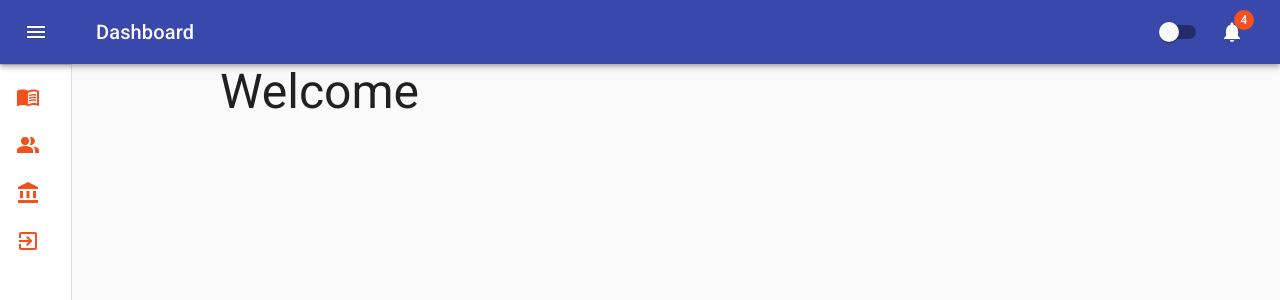
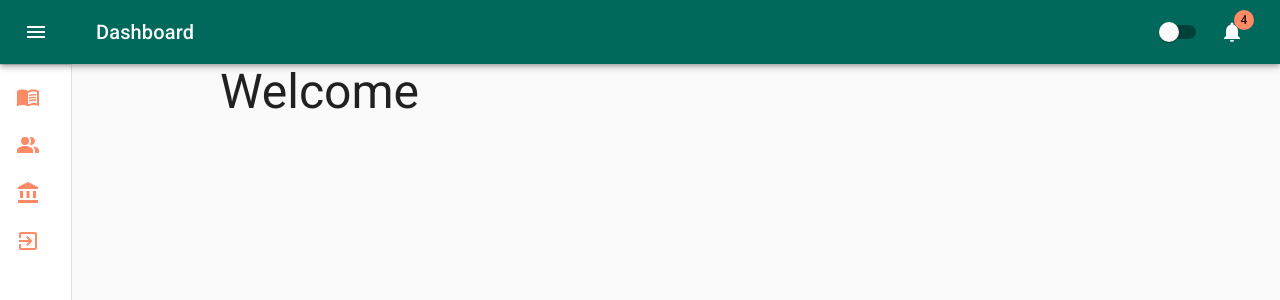
Before and after one commit to irawan01s/nextjs-material, a Next.js app: page / in a window 1280 px wide. Shown: the top 300 px of the page. Built offline with nearby package versions, Linux system fonts and the light colour scheme.

Commit message:
Global theme

```diff
--- a/components/layouts/Dashboard.js
+++ b/components/layouts/Dashboard.js
@@ -1,6 +1,6 @@
 import { useState } from 'react'
 import clsx from 'clsx'
-import { makeStyles, createMuiTheme, ThemeProvider } from '@material-ui/core/styles'
+import { makeStyles } from '@material-ui/core/styles'
 import CssBaseline from '@material-ui/core/CssBaseline'
 import Switch from '@material-ui/core/Switch'
 import Drawer from '@material-ui/core/Drawer'
@@ -13,11 +13,7 @@ import Badge from '@material-ui/core/Badge'
 import MenuIcon from '@material-ui/icons/Menu'
 import ChevronLeftIcon from '@material-ui/icons/ChevronLeft'
 import NotificationsIcon from '@material-ui/icons/Notifications'
-import {
-  grey,
-  indigo,
-  deepOrange
-} from '@material-ui/core/colors'
+import { grey } from '@material-ui/core/colors'
 import NavMenu from '../navigation/NavMenu'
 import Link from '../Link'
 
@@ -92,33 +88,15 @@ const useStyles = makeStyles(theme => ({
   fixedHeight: { height: 240 }
 }))
 
-export default function Dashboard({ children }) {
+export default function Dashboard({ children, darkState, handleDarkMode }) {
+  const classes = useStyles()
   const [open, setOpen] = useState(false)
-  const [darkState, setDarkState] = useState(false)
-  const palletType = darkState ? 'dark' : 'light'
-  const mainPrimaryColor = darkState ? grey[600] : indigo[600]
-  const mainSecondaryColor = darkState ? indigo[300] : deepOrange[600]
 
   const appBarColor = darkState ? 'default' : 'primary'
-  const customTheme = createMuiTheme({
-    palette: {
-      type: palletType,
-      primary: { main: mainPrimaryColor },
-      secondary: { main: mainSecondaryColor }
-    }
-  })
 
-  const classes = useStyles()
-  const handleThemeChange = () => {
-    setDarkState(!darkState)
-  }
-
-  const handleDrawer = () => {
-    setOpen(!open)
-  }
+  const handleDrawer = () => setOpen(!open)
 
   return (
-    <ThemeProvider theme={customTheme}>
     <div className={classes.root}>
       <CssBaseline />
       <AppBar
@@ -146,12 +124,10 @@ export default function Dashboard({ children }) {
               noWrap
               className={classes.titleText}
             >
-                {/* <Link href="/"> */}
               Dashboard
-                {/* </Link> */}
             </Typography>
           </Link>
-            <Switch checked={darkState} onChange={handleThemeChange} />
+          <Switch checked={darkState} onChange={handleDarkMode} />
           <IconButton color="inherit">
             <Badge badgeContent={4} color="secondary">
               <NotificationsIcon />
@@ -177,6 +153,5 @@ export default function Dashboard({ children }) {
         {children}
       </main>
     </div>
-    </ThemeProvider>
   )
 }
--- a/pages/_app.js
+++ b/pages/_app.js
@@ -1,11 +1,33 @@
 /* eslint-disable react/forbid-prop-types */
-import React from 'react'
+import { useEffect, useState } from 'react'
 import PropTypes from 'prop-types'
+import { createMuiTheme, ThemeProvider } from '@material-ui/core/styles'
+import {
+  teal,
+  deepOrange
+} from '@material-ui/core/colors'
 import Layout from '../components/layouts/Layout'
 
 export default function MyApp(props) {
   const { Component, pageProps } = props
-  React.useEffect(() => {
+  const [darkState, setDarkState] = useState(false)
+  const palletType = darkState ? 'dark' : 'light'
+  const mainPrimaryColor = darkState ? teal[600] : teal[800]
+  const mainSecondaryColor = darkState ? teal[300] : deepOrange[300]
+
+  const theme = createMuiTheme({
+    palette: {
+      type: palletType,
+      primary: { main: mainPrimaryColor },
+      secondary: { main: mainSecondaryColor }
+    }
+  })
+
+  const handleDarkMode = () => {
+    setDarkState(!darkState)
+  }
+
+  useEffect(() => {
     // Remove the server-side injected CSS.
     const jssStyles = document.querySelector('#jss-server-side')
     if (jssStyles) {
@@ -15,9 +37,11 @@ export default function MyApp(props) {
 
   return (
     <>
-      <Layout {...pageProps}>
-        <Component {...pageProps} />
-      </Layout>
+      <ThemeProvider theme={theme}>
+        <Layout {...pageProps} darkState={darkState} handleDarkMode={handleDarkMode}>
+          <Component {...pageProps} />
+        </Layout>
+      </ThemeProvider>
     </>
   )
 }
```
Lines whose indentation alone changed are shown as unchanged.
